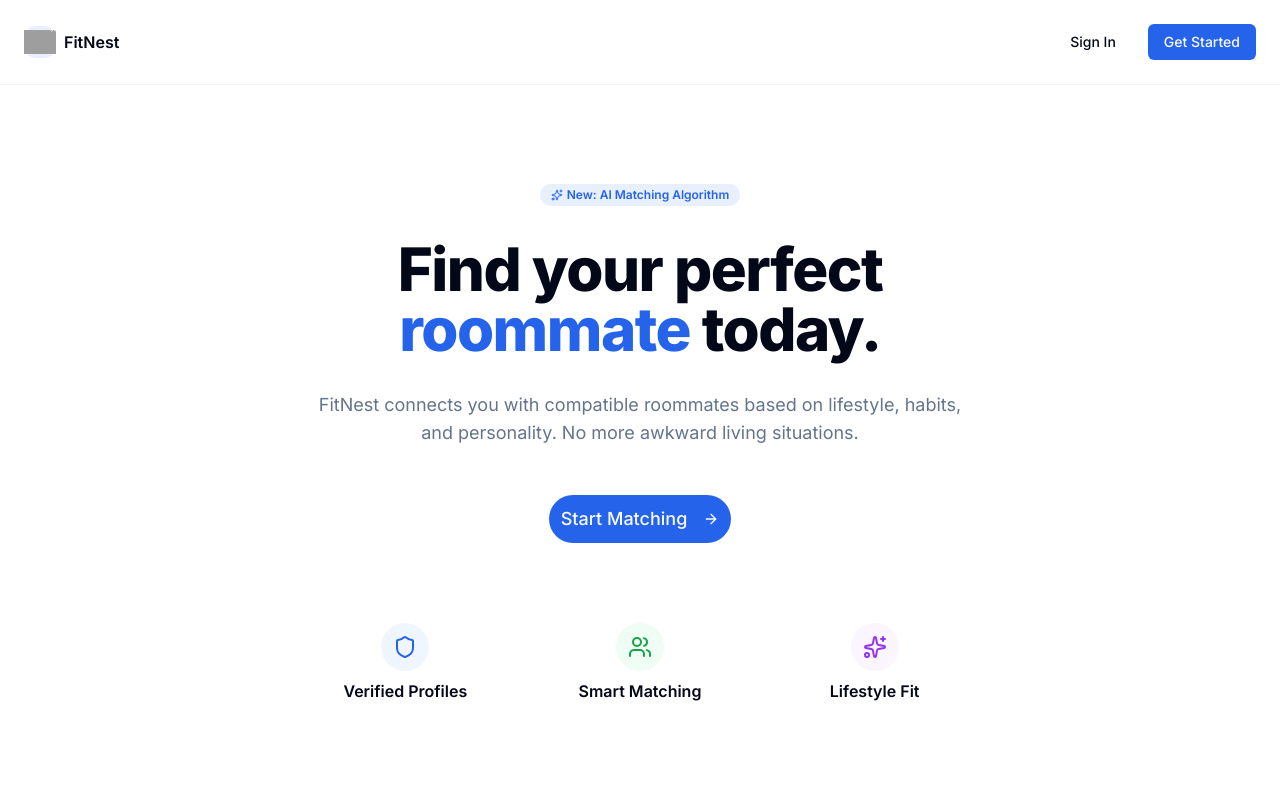
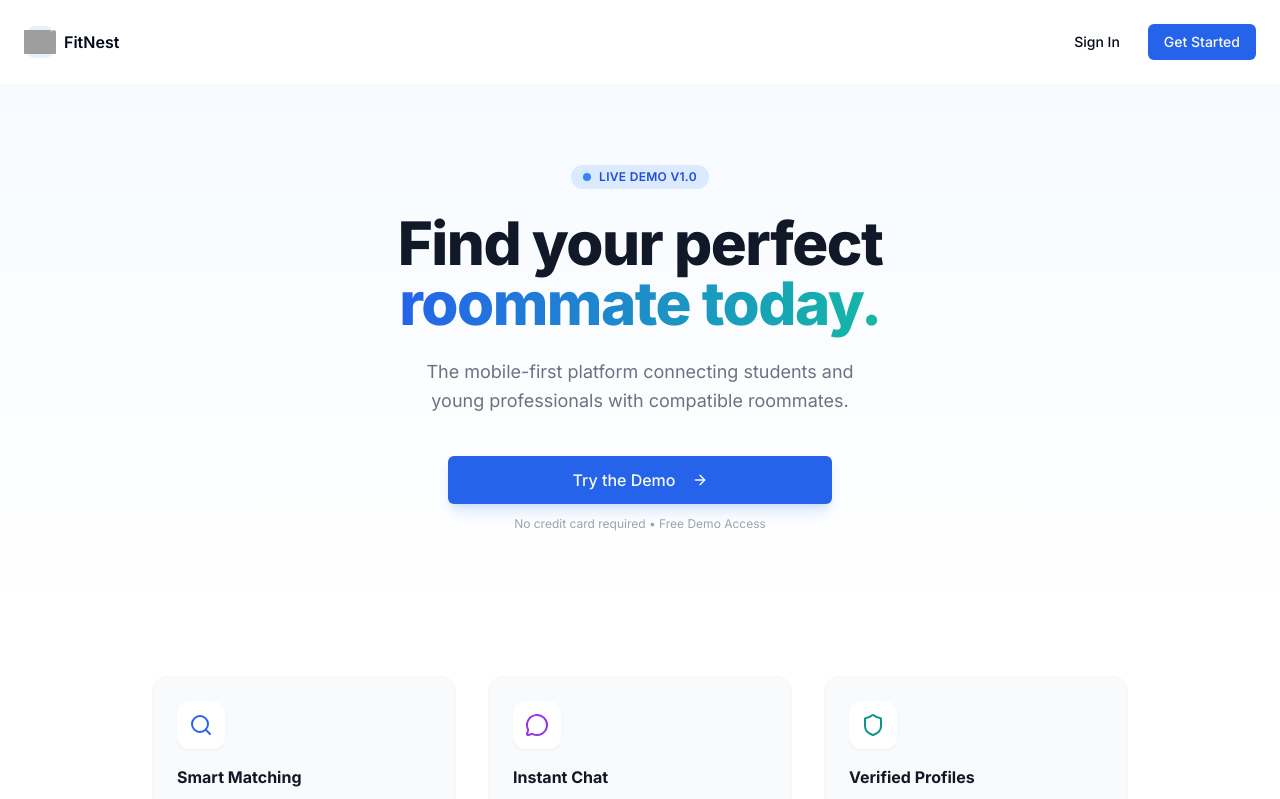
Before and after one commit to UniverseScripts/nextjs-marketplace-free, a Next.js app: page / in a window 1280 px wide. Shown: the top 799 px of the page. Built offline with nearby package versions, Linux system fonts and the light colour scheme; grey boxes are pictures that could not be loaded.

Commit message:
Mockup fixed v4

```diff
--- a/src/app/page.tsx
+++ b/src/app/page.tsx
@@ -1,17 +1,17 @@
+'use client';
+
 import Link from 'next/link';
 import { Button } from '@/components/ui/button';
 import { Logo } from '@/components/Logo';
-import { getOnboardingStatus } from '@/services/onBoardingService';
-import { ArrowRight, Shield, Users, Sparkles } from 'lucide-react';
+import { ArrowRight, Search, MessageCircle, Shield } from 'lucide-react';
 
 export default function LandingPage() {
   return (
-    <div className="min-h-screen bg-background flex flex-col">
-      {/* Header */}
-      <header className="px-6 py-6 border-b border-border/40">
-        <div className="max-w-7xl mx-auto flex items-center justify-between">
+    <div className="min-h-screen bg-white flex flex-col">
+      {/* NAV */}
+      <nav className="flex items-center justify-between p-6 border-b border-gray-50">
         <Logo />
-          <div className="flex gap-4">
+        <div className="flex gap-3">
             <Link href="/login">
                 <Button variant="ghost">Sign In</Button>
             </Link>
@@ -19,51 +19,63 @@ export default function LandingPage() {
                 <Button>Get Started</Button>
             </Link>
         </div>
-        </div>
-      </header>
+      </nav>
 
-      {/* Hero Content */}
-      <main className="flex-1 flex items-center justify-center px-6">
-        <div className="max-w-3xl text-center space-y-8">
-          <div className="inline-flex items-center rounded-full border px-2.5 py-0.5 text-xs font-semibold transition-colors focus:outline-none focus:ring-2 focus:ring-ring focus:ring-offset-2 border-transparent bg-primary/10 text-primary hover:bg-primary/20">
-            <Sparkles className="mr-1 h-3 w-3" />
-            New: AI Matching Algorithm
+      {/* HERO */}
+      <main className="flex-1 flex flex-col">
+        <div className="flex-1 flex flex-col items-center justify-center text-center px-6 py-20 bg-gradient-to-b from-blue-50/50 to-white">
+          <div className="inline-flex items-center gap-2 px-3 py-1 rounded-full bg-blue-100 text-blue-700 text-xs font-semibold tracking-wide uppercase mb-6">
+            <span className="relative flex h-2 w-2">
+              <span className="animate-ping absolute inline-flex h-full w-full rounded-full bg-blue-400 opacity-75"></span>
+              <span className="relative inline-flex rounded-full h-2 w-2 bg-blue-500"></span>
+            </span>
+            Live Demo v1.0
           </div>
 
-          <h1 className="text-4xl font-extrabold tracking-tight sm:text-6xl text-foreground">
+          <h1 className="text-4xl md:text-6xl font-extrabold text-gray-900 tracking-tight mb-6">
             Find your perfect <br/>
-            <span className="text-primary">roommate</span> today.
+            <span className="text-transparent bg-clip-text bg-gradient-to-r from-blue-600 to-teal-500">
+              roommate today.
+            </span>
           </h1>
 
-          <p className="text-lg text-muted-foreground max-w-2xl mx-auto">
-            FitNest connects you with compatible roommates based on lifestyle, habits, and personality. No more awkward living situations.
+          <p className="max-w-md text-lg text-gray-500 mb-10 leading-relaxed">
+            The mobile-first platform connecting students and young professionals with compatible roommates.
           </p>
 
-          <div className="flex justify-center gap-4 pt-4">
-             <Link href="/signup">
-               <Button className="h-12 px-8 text-lg rounded-full">
-                 Start Matching <ArrowRight className="ml-2 h-4 w-4" />
+          <div className="flex flex-col w-full max-w-sm gap-3">
+             <Link href="/login" className="w-full">
+                <Button size="lg" className="w-full h-12 text-base shadow-lg shadow-blue-500/20">
+                  Try the Demo <ArrowRight className="ml-2 w-4 h-4" />
                 </Button>
              </Link>
+             <p className="text-xs text-gray-400">No credit card required • Free Demo Access</p>
+          </div>
         </div>
 
-          {/* Trust Badges */}
-          <div className="pt-12 grid grid-cols-1 sm:grid-cols-3 gap-8 text-center">
-             <div className="flex flex-col items-center gap-2">
-                <div className="p-3 bg-blue-50 rounded-full text-blue-600"><Shield className="h-6 w-6"/></div>
-                <span className="font-semibold">Verified Profiles</span>
+        {/* FEATURES */}
+        <div className="grid grid-cols-1 md:grid-cols-3 gap-8 px-6 py-16 max-w-5xl mx-auto w-full">
+            <div className="p-6 rounded-2xl bg-gray-50 border border-gray-100/50">
+                <div className="mb-4 p-3 bg-white rounded-xl w-fit shadow-sm"><Search className="w-6 h-6 text-blue-600" /></div>
+                <h3 className="font-bold text-gray-900 mb-2">Smart Matching</h3>
+                <p className="text-gray-500 text-sm">Filter roommates by lifestyle and budget.</p>
             </div>
-             <div className="flex flex-col items-center gap-2">
-                <div className="p-3 bg-green-50 rounded-full text-green-600"><Users className="h-6 w-6"/></div>
-                <span className="font-semibold">Smart Matching</span>
+            <div className="p-6 rounded-2xl bg-gray-50 border border-gray-100/50">
+                <div className="mb-4 p-3 bg-white rounded-xl w-fit shadow-sm"><MessageCircle className="w-6 h-6 text-purple-600" /></div>
+                <h3 className="font-bold text-gray-900 mb-2">Instant Chat</h3>
+                <p className="text-gray-500 text-sm">Connect instantly with potential matches.</p>
             </div>
-             <div className="flex flex-col items-center gap-2">
-                <div className="p-3 bg-purple-50 rounded-full text-purple-600"><Sparkles className="h-6 w-6"/></div>
-                <span className="font-semibold">Lifestyle Fit</span>
-             </div>
+            <div className="p-6 rounded-2xl bg-gray-50 border border-gray-100/50">
+                <div className="mb-4 p-3 bg-white rounded-xl w-fit shadow-sm"><Shield className="w-6 h-6 text-teal-600" /></div>
+                <h3 className="font-bold text-gray-900 mb-2">Verified Profiles</h3>
+                <p className="text-gray-500 text-sm">University email verification ensures safety.</p>
             </div>
         </div>
       </main>
+
+      <footer className="py-8 text-center text-sm text-gray-400 border-t border-gray-50">
+        © 2025 Marketplace Starter. Open Source UI Demo.
+      </footer>
     </div>
   );
 }
```
Lines whose indentation alone changed are shown as unchanged.
